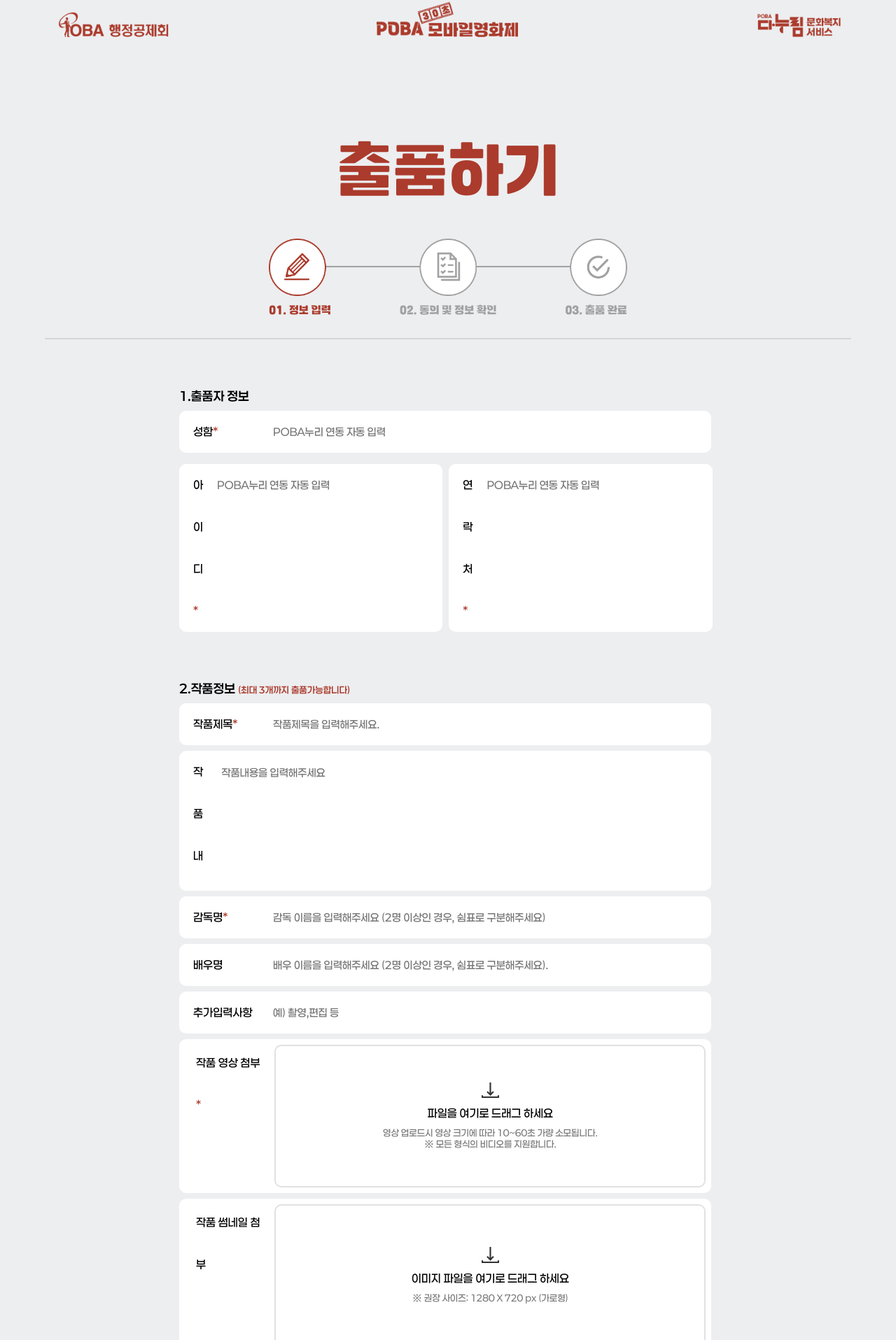
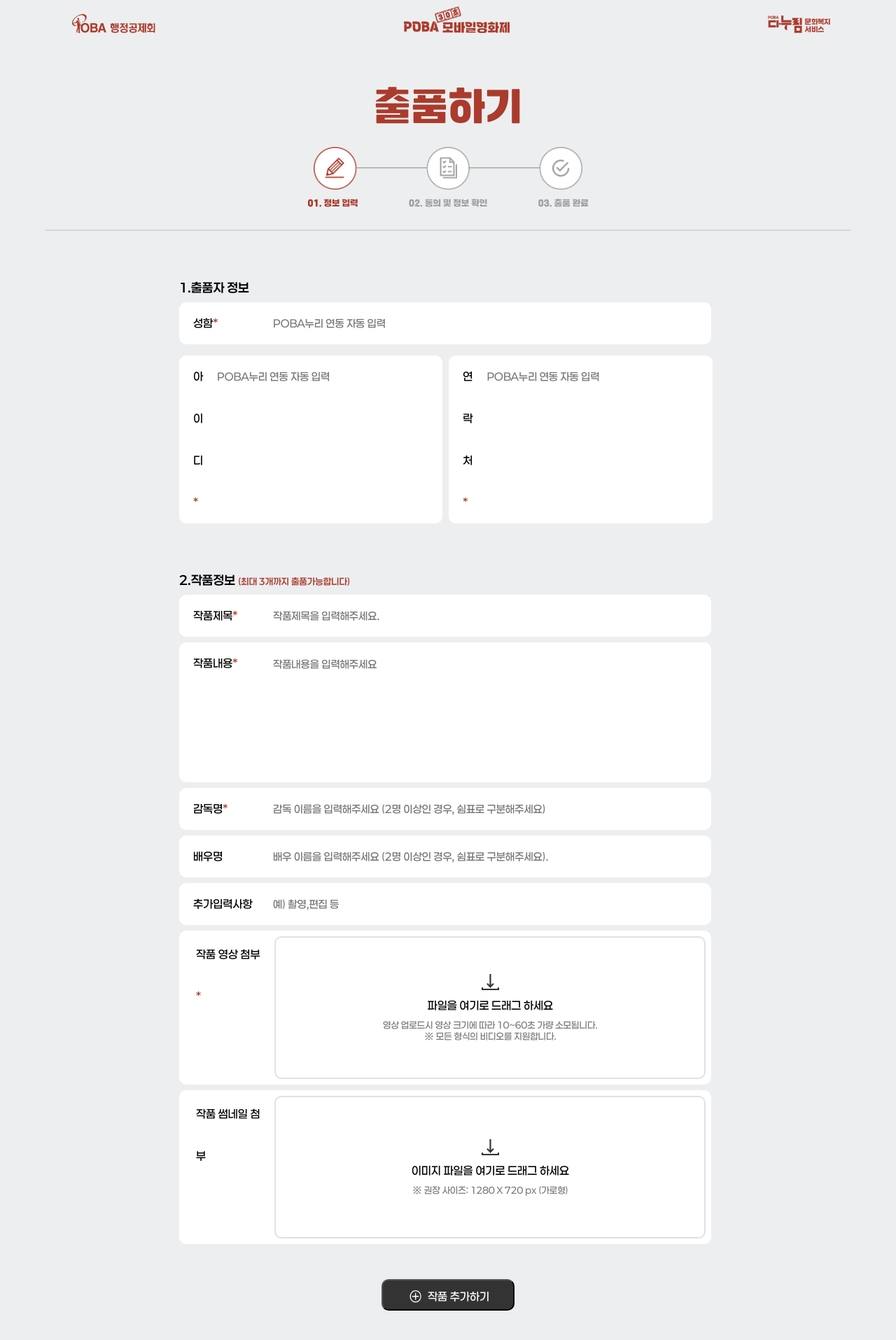
Before and after one commit to 30second-project/FE, a React (Create React App) app: page / in a window 1280 px wide. Shown: the part 30-1945 px from the top of the page at 70% size. Built offline with nearby package versions, Linux system fonts and the light colour scheme; some icons are missing.

Commit message:
수정사항 수정

```diff
--- a/src/Page1.js
+++ b/src/Page1.js
@@ -21,7 +21,18 @@ function Page1() {
         videoDuration: '',
         videoUrl: '',
         thumbnail: null,
+        imgName: '',
+        imgSize: '',
+        imgType: '',
+        thumbnailUrl: '',  // 썸네일 미리보기 URL을 저장할 필드 추가
     }]);
+
+    // 작품 정보 업데이트 함수
+    const updateWorkInfo = (index, data) => {
+        const updatedWorks = [...works];
+        updatedWorks[index] = { ...updatedWorks[index], ...data };
+        setWorks(updatedWorks);
+    };
 
     // 작품 삭제 기능 추가
     const handleRemoveWork = (index) => {
@@ -33,8 +44,7 @@ function Page1() {
         const newWorks = [...works];
         if (fileData) {
             newWorks[index].videoFile = fileData.videoFile;
-            newWorks[index].videoName = fileData.videoName;
-            newWorks[index].videoSize = fileData.videoSize;
+            newWorks[index].videoName = fileData.videoFile.name;
             newWorks[index].videoDuration = fileData.videoDuration;
             newWorks[index].videoUrl = fileData.videoUrl;
         } else {
@@ -47,44 +57,37 @@ function Page1() {
         setWorks(newWorks);
     };
 
+    // 썸네일 파일 변경 시 호출되는 함수
+    const updateImageFileData = (index, fileData) => {
+        const newWorks = [...works];
+        if (fileData && fileData.file instanceof File) {
+            const thumbnailUrl = URL.createObjectURL(fileData.file); // 미리보기 URL 생성
+            newWorks[index].thumbnail = fileData.file;
+            newWorks[index].imgName = fileData.name;
+            newWorks[index].imgSize = (fileData.size / 1024).toFixed(2) + ' KB';
+            newWorks[index].imgType = fileData.type;
+            newWorks[index].thumbnailUrl = thumbnailUrl; // 썸네일 미리보기 URL 저장
+        } else {
+            newWorks[index].thumbnail = null;
+            newWorks[index].imgName = '';
+            newWorks[index].imgSize = '';
+            newWorks[index].imgType = '';
+            newWorks[index].thumbnailUrl = ''; // 썸네일 URL 초기화
+        }
+        setWorks(newWorks);
+    };
+
     // PlusPage 추가 함수
     const handleAddPlusPage = () => {
         if (works.length < 3) {
-            setWorks([...works, { thumbnail: null }]);
+            setWorks([...works, { thumbnail: null, thumbnailUrl: '' }]);
         }
     };
 
-    // 작품 정보 업데이트 함수
-    const updateWorkInfo = (index, data) => {
-        const updatedWorks = [...works];
-        if (data.thumbnail) {
-            const url = URL.createObjectURL(data.thumbnail);
-            updatedWorks[index] = { ...updatedWorks[index], ...data, thumbnailUrl: url };
-        } else {
-            updatedWorks[index] = { ...updatedWorks[index], ...data };
-        }
-        setWorks(updatedWorks);
-    };
-
-    useEffect(() => {
-        const videoUrls = works.map((work) => {
-            if (work.videoFile && work.videoFile instanceof File) {
-                return URL.createObjectURL(work.videoFile);
-            }
-            return null;
-        });
-
-        return () => {
-            videoUrls.forEach((url) => {
-                if (url) {
-                    URL.revokeObjectURL(url);
-                }
-            });
-        };
-    }, [works]);
     useEffect(() => {
         window.scrollTo(0, 0);
     }, []);
+
     return (
         <div>
             <Header />
@@ -112,12 +115,9 @@ function Page1() {
                     <li className="second"><input type="text" placeholder="POBA누리 연동 자동 입력" /></li>
                 </ul>
 
-                {/* 작품 정보 입력란 */}
                 {works.map((work, index) => (
                     <div key={index}>
                         <p className="info">2.작품정보 <span className="three">(최대 3개까지 출품가능합니다)</span>
-
-                        {/* 작품이 2개 이상일 때 삭제 버튼 표시 */}
                         {works.length > 1 && (
                             <div className="del" onClick={() => handleRemoveWork(index)}>
                                 <i className="xi-close-circle-o"></i>
@@ -132,6 +132,7 @@ function Page1() {
                                     required
                                     className="movieTitle"
                                     placeholder="작품제목을 입력해주세요."
+                                    value={work.title}
                                     onChange={(e) => updateWorkInfo(index, { title: e.target.value })}
                                 />
                             </li>
@@ -141,6 +142,7 @@ function Page1() {
                             <li className="second">
                                 <textarea
                                     placeholder="작품내용을 입력해주세요"
+                                    value={work.description}
                                     onChange={(e) => updateWorkInfo(index, { description: e.target.value })}
                                 />
                             </li>
@@ -152,6 +154,7 @@ function Page1() {
                                     type="text"
                                     className="movieTitle"
                                     placeholder="감독 이름을 입력해주세요 (2명 이상인 경우, 쉼표로 구분해주세요)"
+                                    value={work.director}
                                     onChange={(e) => updateWorkInfo(index, { director: e.target.value })}
                                 />
                             </li>
@@ -163,6 +166,7 @@ function Page1() {
                                     type="text"
                                     className="movieTitle"
                                     placeholder="배우 이름을 입력해주세요 (2명 이상인 경우, 쉼표로 구분해주세요)."
+                                    value={work.actors}
                                     onChange={(e) => updateWorkInfo(index, { actors: e.target.value })}
                                 />
                             </li>
@@ -174,6 +178,7 @@ function Page1() {
                                     type="text"
                                     className="movieTitle"
                                     placeholder="예) 촬영,편집 등"
+                                    value={work.additionalInfo}
                                     onChange={(e) => updateWorkInfo(index, { additionalInfo: e.target.value })}
                                 />
                             </li>
@@ -181,23 +186,22 @@ function Page1() {
                         <ul className="box drop">
                             <li className="first">작품 영상 첨부<span className="red">*</span></li>
                             <li className="drop">
-                            <DropFileInput onFileChange={(fileData) => handleFileChange(index, fileData)} />
+                                <DropFileInput onFileChange={(fileData) => handleFileChange(index, fileData)} />
                             </li>
                         </ul>
                         <ul className="box drop end">
                             <li className="first">작품 썸네일 첨부</li>
                             <li className="drop">
                                 <ImgDrop
-                                    onImageChange={(image) => updateWorkInfo(index, { thumbnail: image })}
+                                    onImageChange={(fileData) => updateImageFileData(index, fileData)}
                                 />
                             </li>
                         </ul>
+
                     </div>
                 ))}
-
             </section>
 
-            {/* 작품이 3개 미만일 때만 "작품 추가하기" 버튼 표시 */}
             {works.length < 3 && (
                 <button className="plus" onClick={handleAddPlusPage}>
                     <img src={plus} alt="plus" />작품 추가하기
--- a/src/components/drop-file-input/DropFileInput.jsx
+++ b/src/components/drop-file-input/DropFileInput.jsx
@@ -55,14 +55,9 @@ const DropFileInput = (props) => {
     };
 
     return (
+        <div ref={wrapperRef} className="drop-file-input" onDragEnter={onDragEnter} onDragLeave={onDragLeave} onDrop={onDrop}>
+            {!file ? ( // 파일이 없을 경우 드롭 영역 표시
                 <>
-            <div
-                ref={wrapperRef}
-                className="drop-file-input"
-                onDragEnter={onDragEnter}
-                onDragLeave={onDragLeave}
-                onDrop={onDrop}
-            >
                     <div className="drop-file-input__label">
                         <img src={upload} className='upload' alt="Upload" /><br />
                         <b className='file-b'>파일을 여기로 드래그 하세요</b><br />
@@ -72,21 +67,19 @@ const DropFileInput = (props) => {
                         </p>
                     </div>
                     <input type="file" onChange={onFileDrop} accept="video/*" />
-            </div>
-            {file && (
+                </>
+            ) : ( // 파일이 선택되었을 때 미리보기 표시
                 <div className="drop-file-preview">
-
                     <div className="drop-file-preview__item">
                         <div className="drop-file-preview__item__info">
-                            <p>{file.name}
-                            {formatFileSize(file.size)}
-                             ({videoDuration})</p> {/* 비디오 길이 표시 */}
+                            <p>{file.name}</p>
+                            <p>{formatFileSize(file.size)} ({videoDuration})</p> {/* 비디오 길이 표시 */}
                         </div>
                         <span className="drop-file-preview__item__del" onClick={fileRemove}>x</span>
                     </div>
                 </div>
             )}
-        </>
+        </div>
     );
 };
 
--- a/src/components/drop-file-input/ImgDrop.jsx
+++ b/src/components/drop-file-input/ImgDrop.jsx
@@ -6,6 +6,7 @@ import upload from "../../image/upload.png";
 const ImgDrop = (props) => {
     const wrapperRef = useRef(null);
     const [file, setFile] = useState(null);
+    const [fileUrl, setFileUrl] = useState(null); // 파일 URL을 저장할 상태 추가
 
     const onDragEnter = () => wrapperRef.current.classList.add('dragover');
     const onDragLeave = () => wrapperRef.current.classList.remove('dragover');
@@ -27,24 +28,22 @@ const ImgDrop = (props) => {
             }
 
             setFile(newFile);
-            if (typeof props.onFileChange === 'function') {
-                props.onImageChange(newFile);
-                const fileData = {
+            setFileUrl(URL.createObjectURL(newFile)); // 파일 URL 생성
+
+            if (typeof props.onImageChange === 'function') {
+                props.onImageChange({
                     file: newFile,
-                    name: newFile.name,
-                    size: newFile.size,
-                    type: newFile.type,
-                    // 추가적인 메타데이터가 필요하면 여기에 추가할 수 있음
-                };
-                props.onFileChange(fileData); // 부모 컴포넌트에 메타데이터 전달
+                    url: URL.createObjectURL(newFile) // URL도 함께 전달
+                });
             }
         }
     };
 
     const fileRemove = () => {
         setFile(null);
-        if (typeof props.onFileChange === 'function') {
-            props.onFileChange(null); // 부모 컴포넌트에 null 전달
+        setFileUrl(null); // URL도 초기화
+        if (typeof props.onImageChange === 'function') {
+            props.onImageChange(null); // 부모 컴포넌트에 null 전달
         }
     };
 
@@ -54,14 +53,9 @@ const ImgDrop = (props) => {
     };
 
     return (
+        <div ref={wrapperRef} className="drop-file-input" onDragEnter={onDragEnter} onDragLeave={onDragLeave} onDrop={onDrop}>
+            {!file ? ( // 파일이 없을 경우 드롭 영역 표시
                 <>
-            <div
-                ref={wrapperRef}
-                className="drop-file-input"
-                onDragEnter={onDragEnter}
-                onDragLeave={onDragLeave}
-                onDrop={onDrop}
-            >
                     <div className="drop-file-input__label label2">
                         <img src={upload} className='upload' alt="Upload" /><br />
                         <b className='file-b'>이미지 파일을 여기로 드래그 하세요</b><br />
@@ -70,8 +64,8 @@ const ImgDrop = (props) => {
                         </p>
                     </div>
                     <input type="file" accept="image/*" onChange={onFileDrop} />
-            </div>
-            {file && ( // 파일이 있을 경우에만 미리보기 표시
+                </>
+            ) : ( // 파일이 선택되었을 때 미리보기 표시
                 <div className="drop-file-preview">
                     <div className="drop-file-preview__item">
                         <div className="drop-file-preview__item__info">
@@ -82,18 +76,18 @@ const ImgDrop = (props) => {
                     </div>
                 </div>
             )}
-        </>
+        </div>
     );
 };
 
 // PropTypes 설정
 ImgDrop.propTypes = {
-    onFileChange: PropTypes.func.isRequired, // 필수 prop으로 설정
+    onImageChange: PropTypes.func.isRequired, // 이미지 변경 핸들러 추가
 };
 
 // 기본 props 설정
 ImgDrop.defaultProps = {
-    onFileChange: () => {}, // 기본적으로 빈 함수
+    onImageChange: () => {}, // 기본적으로 빈 함수
 };
 
 export default ImgDrop;
--- a/src/components/drop-file-input/drop-file-input.css
+++ b/src/components/drop-file-input/drop-file-input.css
@@ -105,6 +105,9 @@
     font-size: 13px;
     margin-top: 10px;
 }
+.drop-file-preview{
+    margin-top:-100px;
+    }
 @media (min-width: 768px) and (max-width: 1024px) {
     .drop-file-input {
         height:140px;
--- a/src/css/Header.css
+++ b/src/css/Header.css
@@ -23,6 +23,11 @@ header{
 .main{
 
 }
+header img{
+    width: 60%;
+    margin: 0;
+    padding: 0;
+}
 img{
     width: 80%;
     margin: 0;
@@ -40,15 +45,21 @@ header ul{
 header ul li{
     align-content:end;
     list-style: none;
+  text-align: center;
 }
+
 header ul li:nth-child(2){
-    text-align: left;
+    text-align: center;
+    padding-right: 2%;
+    box-sizing: border-box;
 }
+
+
 .header-title{
-  font-size: 90px;
+  font-size: 60px;
   color: #ab3b2c;
   font-family: title;
-  margin-top: 200px;
+  margin-top: 120px;
 
 }
 /* 태블릿 미디어 쿼리*/
--- a/src/css/Page1.css
+++ b/src/css/Page1.css
@@ -9,20 +9,24 @@ body{
 /* circle zone */
 .circlezone{
     text-align: center;
-margin-top: 40px;
+margin-top: 20px;
 }
 .circle1{
-    width:40%;
+    width:30%;
+
 }
 .circleText{
     display: flex;
-    width:40%;
+    width: 37%;
     margin: 0 auto;
-    justify-content: space-between;
+    justify-content:space-around;
     margin-top: 10px;
+    font-size: 13px;
+
 }
 .circleText li{
     font-family:title;
+    text-align: center;
 }
 .circleText li:nth-child(1){
     color: #ab3b2c;
@@ -151,7 +155,7 @@ textarea{
     font-family: boxtext;
     font-size: 15px;
     margin-top: 22px;
-   width:700px;
+   width:95%;
    height: 160px;
    resize: none;
 }
--- a/src/css/Page2.css
+++ b/src/css/Page2.css
@@ -169,3 +169,10 @@ cursor: pointer;
 a{
     text-decoration: none;
 }
+.videoPreview{
+    user-select: none;
+    width: 300px;
+    height: auto;
+    border-radius: 10px;
+    cursor: pointer;
+}
```
Also changed, not shown: src/Page2.js (+50 -62 lines). Lines whose indentation alone changed are shown as unchanged.
